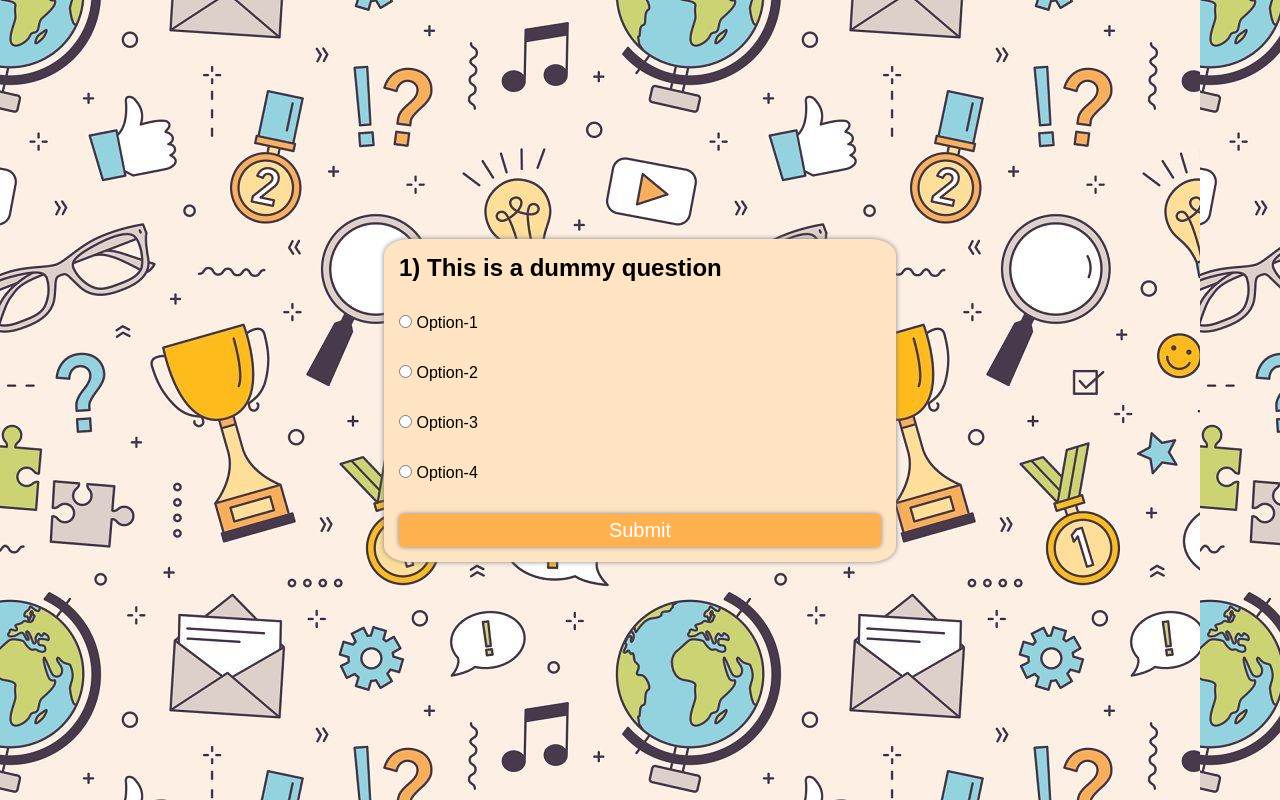
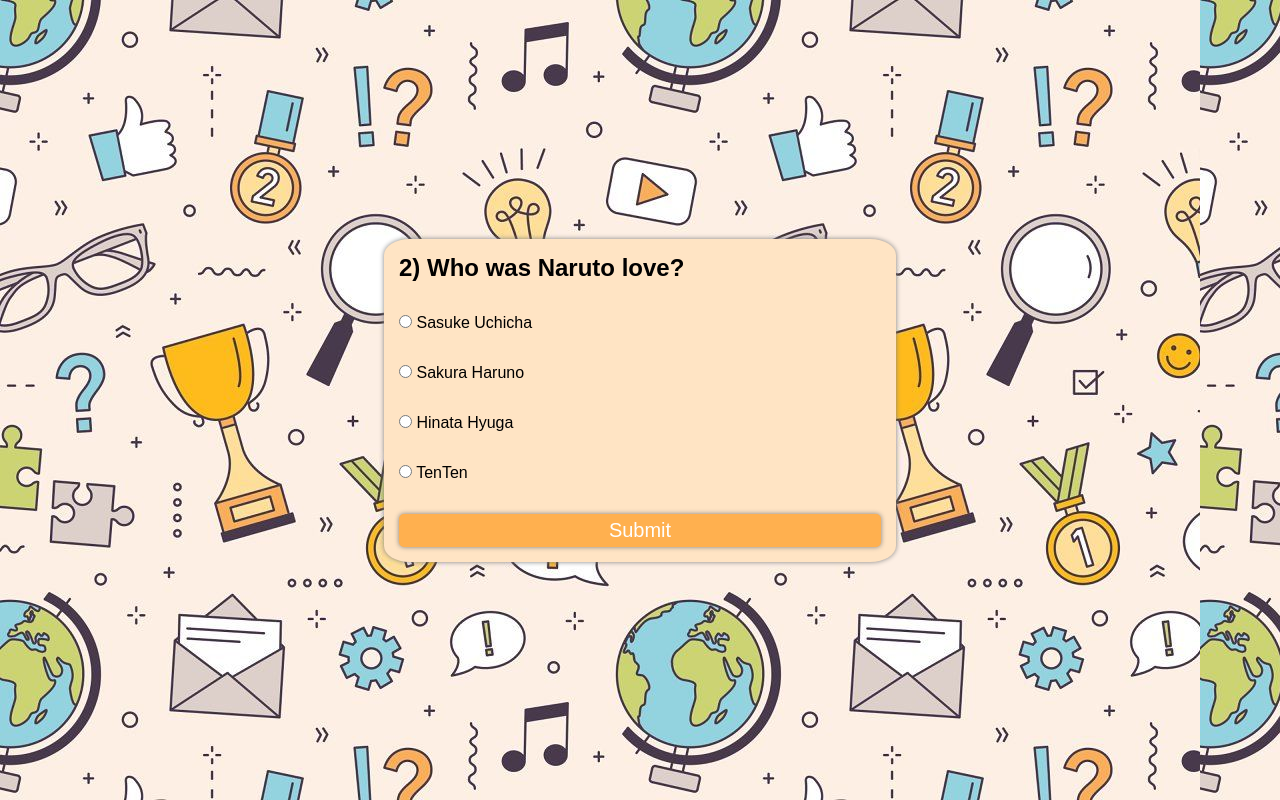
Before and after one commit to jashkarangiya/quiz-app, a plain HTML site: page index.html in a window 1280 px wide. Both pictures are taken after a click on the button "Submit". Drawn offline with Linux system fonts and the light colour scheme.

Commit message:
Complete file updated

```diff
--- a/index.html
+++ b/index.html
@@ -13,7 +13,7 @@
 <body>
     <div class="main">
         <div id="box">
-            <h2>1) This is a dummy question</h2>
+            <h2 id="quesBox">1) This is a dummy question</h2>
             <div class="row">
                 <input class="options" id="option1" type="radio" value="a" name="option">
                 <label for="option1">Option-1</label>
@@ -34,9 +34,11 @@
                 <label for="option4">Option-4</label>
             </div>
 
-            <button class="btn">
+            <button class="btn" onclick="submitQuiz()">
                 Submit
             </button>
+
+            <!-- <img src="./image/dancing-levi-hugebacher.gif" alt="Good"> -->
 
         </div>
     </div>
--- a/js/app.js
+++ b/js/app.js
@@ -31,11 +31,83 @@ const question = [{
         'correct': "a"
     },
     {
-        'que': "What color was Tanjiro's Sword?",
-        'a': "Black",
-        "b": "Pink",
-        "c": "Yellow",
-        "d": "Red",
-        'correct': "a"
-    },
+        'que': "Who was Light Yagami's final opponent?",
+        'a': "L",
+        "b": "B",
+        "c": "Mello",
+        "d": "Near",
+        'correct': "d"
+    }
 ]
+
+let index = 0;
+let total = question.length;
+let right = 0,
+    wrong = 0;
+
+const quesBox = document.getElementById('quesBox');
+const optionsInput = document.querySelectorAll('.options');
+
+const loadQuestion = () => {
+    if (index === total) {
+        return endQuiz();
+    }
+
+    reset();
+
+
+    const data = question[index];
+    // console.l
+    quesBox.innerText = `${index+1}) ${data.que}`;
+    optionsInput[0].nextElementSibling.innerText = data.a;
+    optionsInput[1].nextElementSibling.innerText = data.b;
+    optionsInput[2].nextElementSibling.innerText = data.c;
+    optionsInput[3].nextElementSibling.innerText = data.d;
+}
+
+const submitQuiz = () => {
+    const data = question[index]
+    const ans = getAnswer()
+
+    if (ans === data.correct) {
+        right++;
+    } else {
+        wrong++;
+    }
+    index++;
+    loadQuestion();
+    return;
+}
+
+
+const getAnswer = () => {
+    let answer;
+    optionsInput.forEach(
+        (input) => {
+            if (input.checked) {
+                answer = input.value;
+
+            }
+        }
+    )
+    return answer;
+}
+
+const reset = () => {
+    optionsInput.forEach(
+        (input) => {
+            input.checked = false;
+        }
+    )
+}
+
+const endQuiz = () => {
+    document.getElementById("box").innerHTML = `
+    <h3>Thank you for playing quiz!!</h3>
+    <h4>${right} / ${total} are correct!!</h4>
+    `
+}
+
+
+// Initial call
+loadQuestion();
```
Also changed, not shown: image/dancing-levi-hugebacher.gif (added), image/deathnote.gif (added), 1 other file.
